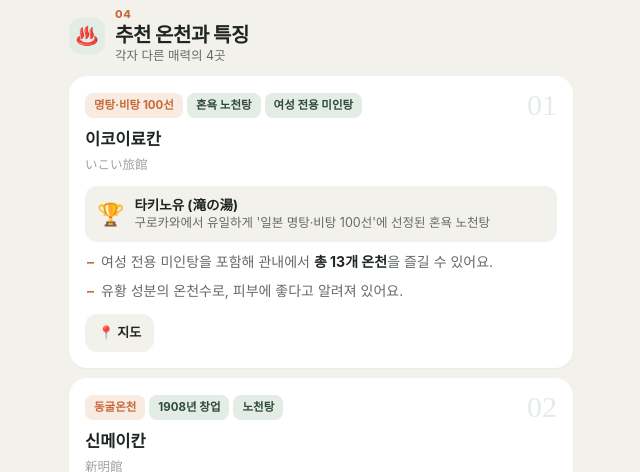
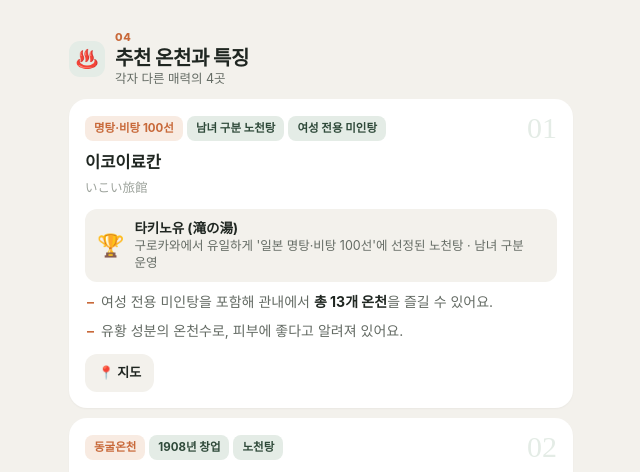
Before and after one commit to taeya9310-dot/onsenpick-clone, a plain HTML site: page kurokawa-onsen.html in a window 1280 px wide. Shown: the part 2960-3432 px from the top of the page, without its empty margins (319-959 px from the left). Drawn offline with Linux system fonts and the light colour scheme; a web font is replaced by a local one.

Commit message:
Update Kurokawa guide from official onsen information

```diff
--- a/kurokawa-onsen.html
+++ b/kurokawa-onsen.html
@@ -238,7 +238,7 @@
       <p class="d">2026년 7월 1일부터 40주년 기념 디자인을 판매하고 있어요. 판매 기간은 2027년 3월 말까지 예정이며, 발행 예정 수량은 5만 장입니다. 재고가 소진되면 일찍 종료될 수 있으니 방문 전 판매처에 확인해 주세요.</p>
       <ul class="bul">
         <li><b>판매 장소</b> · 구로카와 온천 료칸조합과 각 료칸</li>
-        <li><b>기념 요소</b> · 판매소에서 전용 스탬프를 찍어 나만의 기념 패스를 완성할 수 있어요.</li>
+        <li><b>기념 요소</b> · 판매소(료칸조합·각 료칸)에 있는 ‘おじさんマーク’ 스탬프를 찍어 기념 패스를 완성할 수 있어요. 온천가 곳곳에는 ‘湯上り美人マーク’와 ‘風呂あがりおじさんマーク’ 레어 스탬프도 숨어 있어요.</li>
       </ul>
       <div class="acts"><a class="act info wide" href="https://www.kurokawaonsen.or.jp/event/tegata40/" target="_blank" rel="noopener">공식 40주년 프로젝트 안내</a></div>
     </div>
@@ -377,8 +377,8 @@
 /* ===== 내용 수정은 여기서 ===== */
 const ONSEN = [
   { name:"이코이료칸", jp:"いこい旅館", map:"Ikoi Ryokan Kurokawa Onsen",
-    tags:[["hot","명탕·비탕 100선"],["","혼욕 노천탕"],["","여성 전용 미인탕"]],
-    key:["🏆","타키노유 (滝の湯)","구로카와에서 유일하게 '일본 명탕·비탕 100선'에 선정된 혼욕 노천탕"],
+    tags:[["hot","명탕·비탕 100선"],["","남녀 구분 노천탕"],["","여성 전용 미인탕"]],
+    key:["🏆","타키노유 (滝の湯)","구로카와에서 유일하게 '일본 명탕·비탕 100선'에 선정된 노천탕 · 남녀 구분 운영"],
     pts:["여성 전용 미인탕을 포함해 관내에서 <b>총 13개 온천</b>을 즐길 수 있어요.","유황 성분의 온천수로, 피부에 좋다고 알려져 있어요."] },
   { name:"신메이칸", jp:"新明館", map:"Shinmeikan Kurokawa Onsen",
     tags:[["hot","동굴온천"],["","1908년 창업"],["","노천탕"]],
```
